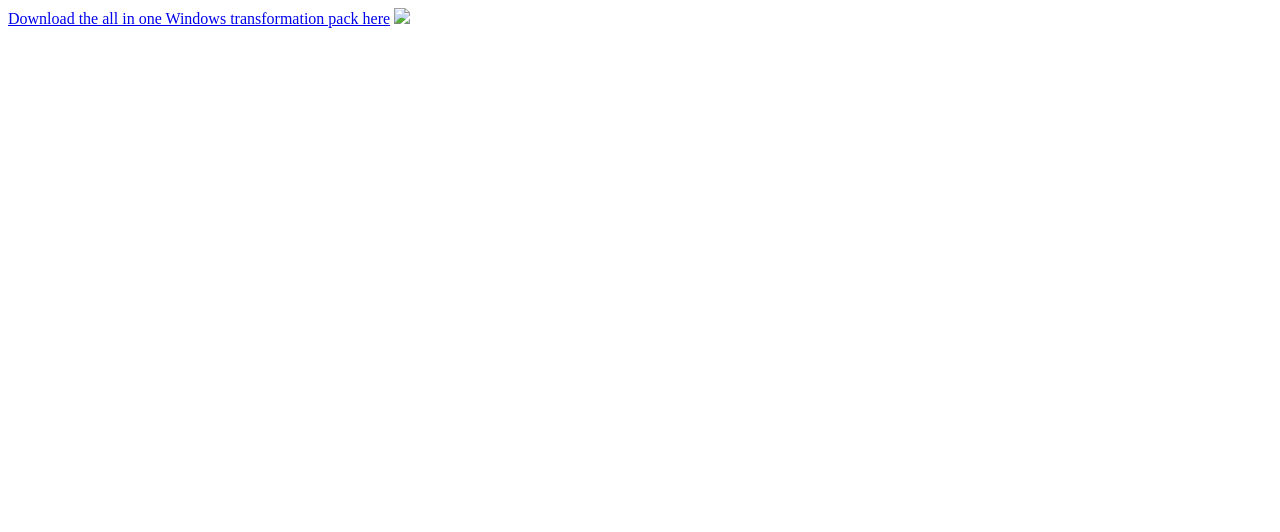
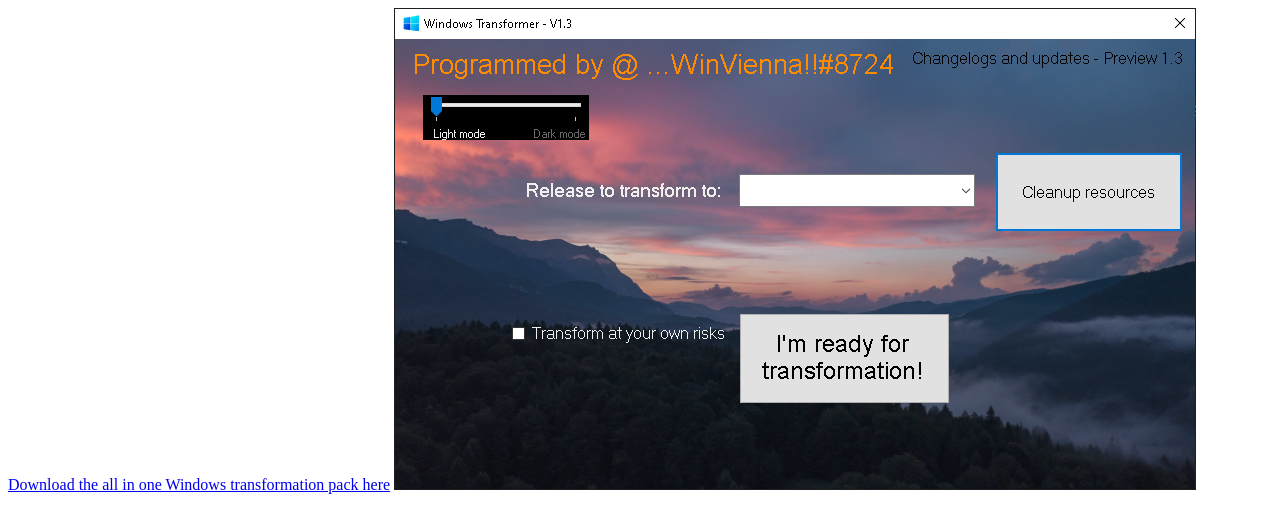
Before and after one commit to 0xVienna/All-in-one-Windows-transformation-pack, a plain HTML site: page index.html in a window 1280 px wide. Drawn offline with Linux system fonts and the light colour scheme.

Commit message:
Fix 2
Unknown fix

```diff
--- a/index.html
+++ b/index.html
@@ -6,7 +6,7 @@
 
     <a href="https://github.com/0xVienna/All-in-one-Windows-transformation-pack/releases/download/V1.3/WindowsTransPack-RecInstall.exe">Download the all in one Windows transformation pack here</a>
 
-    <img src=”https://github.com/0xVienna/All-in-one-Windows-transformation-pack/raw/main/Window%20Snip.PNG”>
+    <img src="https://github.com/0xVienna/All-in-one-Windows-transformation-pack/raw/main/Window%20Snip.PNG" alt="Transformation Pack Preview">
 
   </body>
 </html>
```
